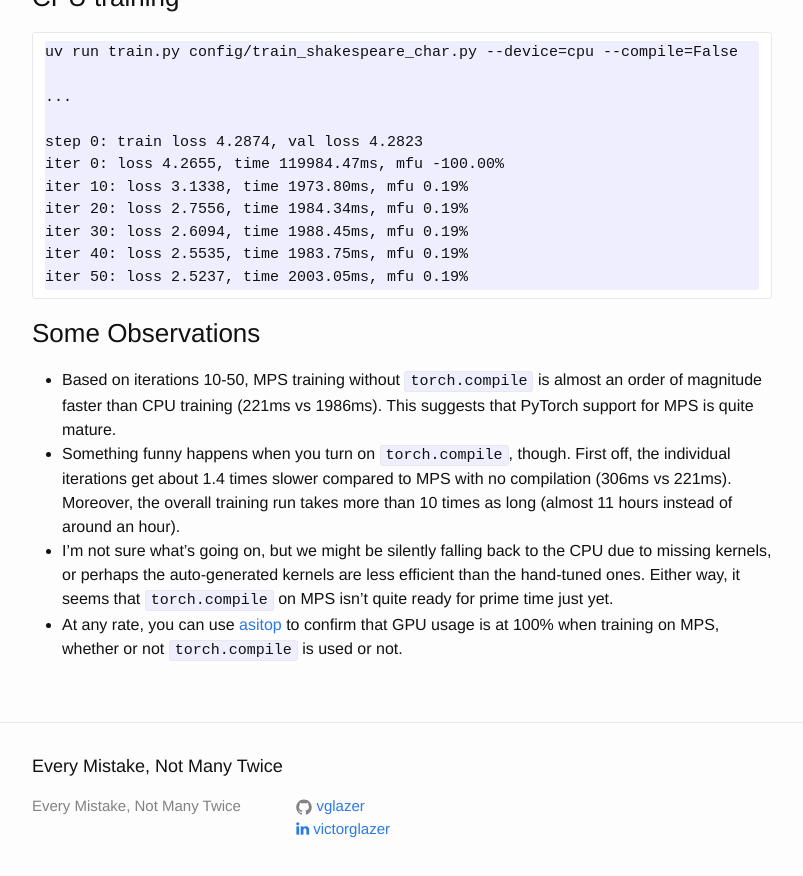
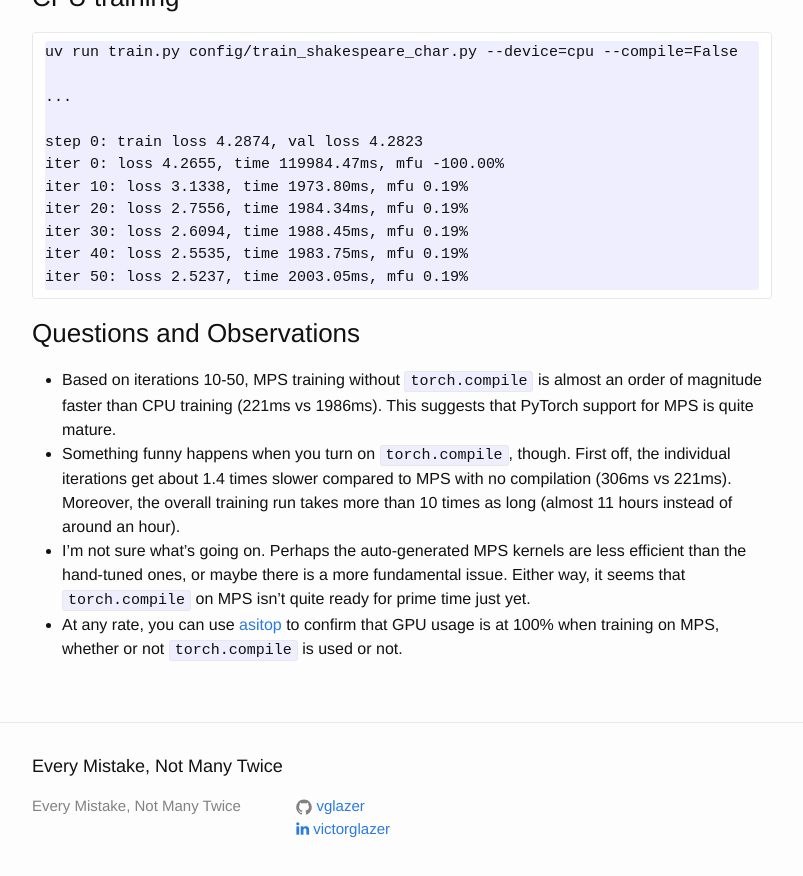
Before and after one commit to vglazer/vglazer.github.io, a Jekyll site: the page built from _posts/2025-09-16-state-of-training-on-metal.md, in a window 1280 px wide and 900 px high, scrolled down 2951 px. Shown: the top 876 px of the window, without its empty margins (238-1041 px from the left). Built offline with Jekyll 4.4.1, drawn with Linux system fonts in a browser that asks for light colours; nearby versions of some CDN libraries.

Commit message:
Minor rewording

````diff
--- a/_posts/2025-09-16-state-of-training-on-metal.md
+++ b/_posts/2025-09-16-state-of-training-on-metal.md
@@ -115,9 +115,9 @@ iter 40: loss 2.5535, time 1983.75ms, mfu 0.19%
 iter 50: loss 2.5237, time 2003.05ms, mfu 0.19%
 ```
 
-### Some Observations
+### Questions and Observations
 
 - Based on iterations 10-50, MPS training without `torch.compile` is almost an order of magnitude faster than CPU training (221ms vs 1986ms). This suggests that PyTorch support for MPS is quite mature.
 - Something funny happens when you turn on `torch.compile`, though. First off, the individual iterations get about 1.4 times slower compared to MPS with no compilation (306ms vs 221ms). Moreover, the overall training run takes more than 10 times as long (almost 11 hours instead of around an hour).
-- I'm not sure what's going on, but we might be silently falling back to the CPU due to missing kernels, or perhaps the auto-generated kernels are less efficient than the hand-tuned ones. Either way, it seems that `torch.compile` on MPS isn't quite ready for prime time just yet.
+- I'm not sure what's going on. Perhaps the auto-generated MPS kernels are less efficient than the hand-tuned ones, or maybe there is a more fundamental issue. Either way, it seems that `torch.compile` on MPS isn't quite ready for prime time just yet.
 - At any rate, you can use [asitop](https://github.com/tlkh/asitop) to confirm that GPU usage is at 100% when training on MPS, whether or not `torch.compile` is used or not.
````
